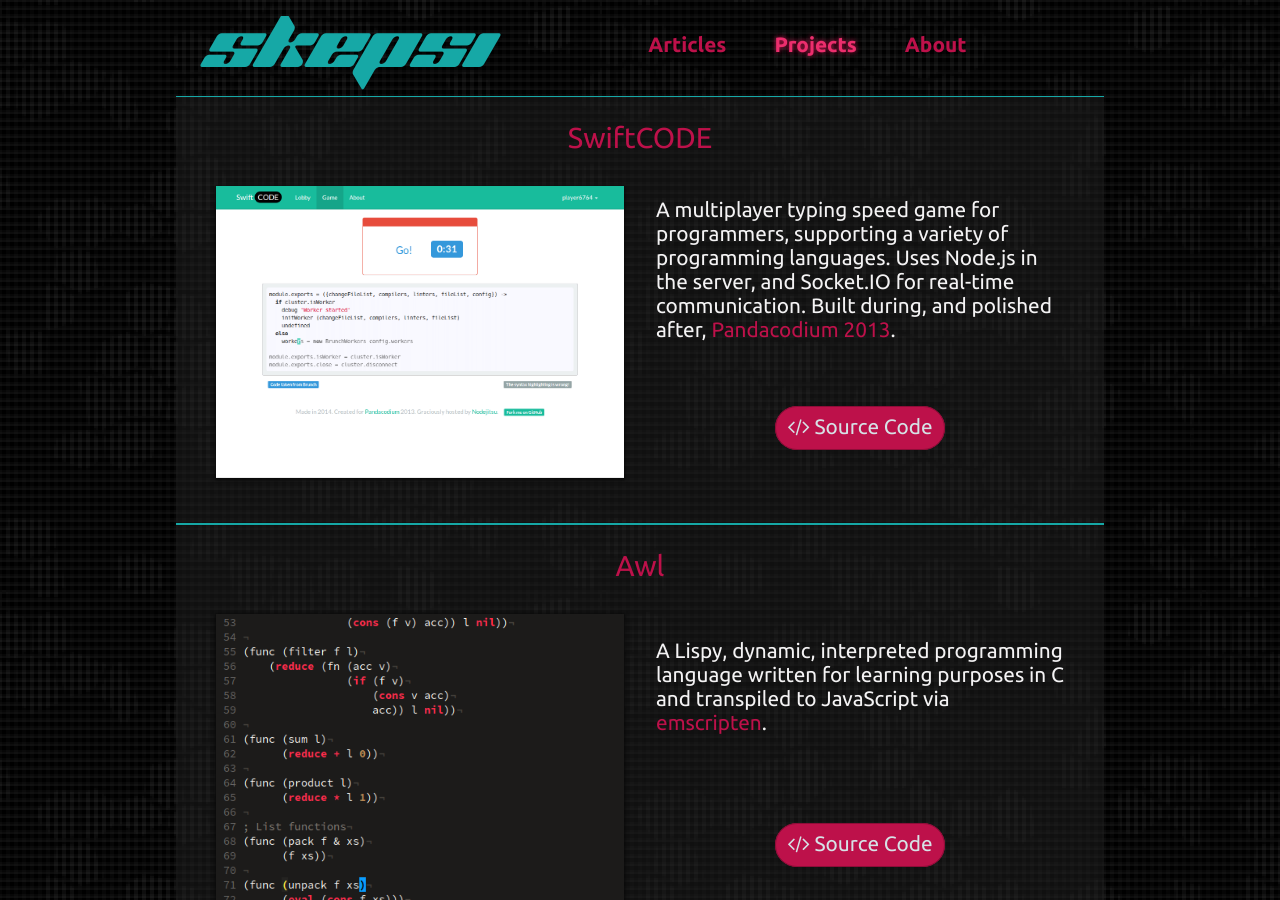
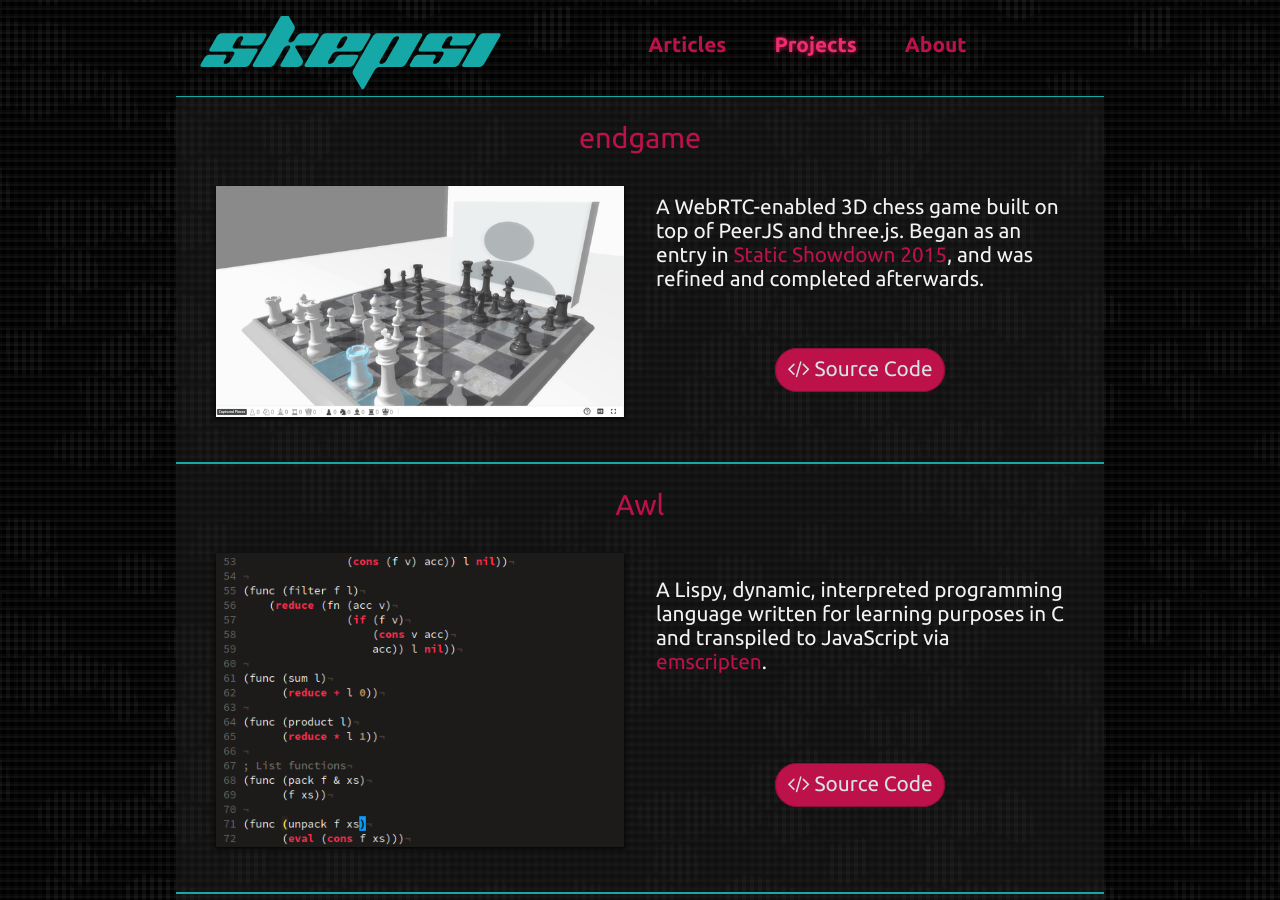
Before and after one commit to voithos/voithos.github.io, a Jekyll site: the page built from projects.html, in a window 1280 px wide and 900 px high. Built offline with Jekyll 4.4.1, drawn with Linux system fonts in a browser that asks for light colours; nearby versions of some CDN libraries; a script that is not in the unit is left out; some of the changed text lies outside the part shown.

Commit message:
Add endgame to projects.

```diff
--- a/_data/projects.yml
+++ b/_data/projects.yml
@@ -1,13 +1,12 @@
-- name:     SwiftCODE
-  class:    project-swiftcode
-  img:      swiftcode.png
-  url:      https://swiftcode.herokuapp.com/
-  code_url: https://github.com/voithos/swiftcode
+- name:     endgame
+  class:    project-endgame
+  img:      endgame.png
+  url:      https://endgame-chess.firebaseapp.com/
+  code_url: https://github.com/voithos/endgame
   desc: >
-    A multiplayer typing speed game for programmers, supporting a variety of
-    programming languages. Uses Node.js in the server, and Socket.IO for
-    real-time communication. Built during, and polished after, [Pandacodium
-    2013](http://pandacodium.ca/).
+    A WebRTC-enabled 3D chess game built on top of PeerJS and three.js. Began
+    as an entry in [Static Showdown 2015](https://2015.staticshowdown.com/),
+    and was refined and completed afterwards.
 
 - name:     Awl
   class:    project-awl
@@ -38,3 +37,14 @@
     A small puzzle platformer made along the theme of [Ludum
     Dare](http://www.ludumdare.com/compo/) 28.  Made using the
     [Phaser.js](http://phaser.io/) HTML5 game engine.
+
+- name:     SwiftCODE
+  class:    project-swiftcode
+  img:      swiftcode.png
+  url:      https://swiftcode.herokuapp.com/
+  code_url: https://github.com/voithos/swiftcode
+  desc: >
+    A multiplayer typing speed game for programmers, supporting a variety of
+    programming languages. Uses Node.js in the server, and Socket.IO for
+    real-time communication. Built during, and polished after, [Pandacodium
+    2013](http://pandacodium.ca/).
```
Also changed, not shown: assets/img/projects/endgame.png (added).
